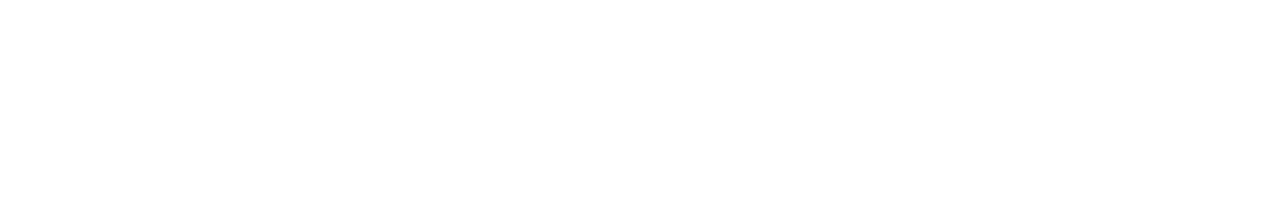
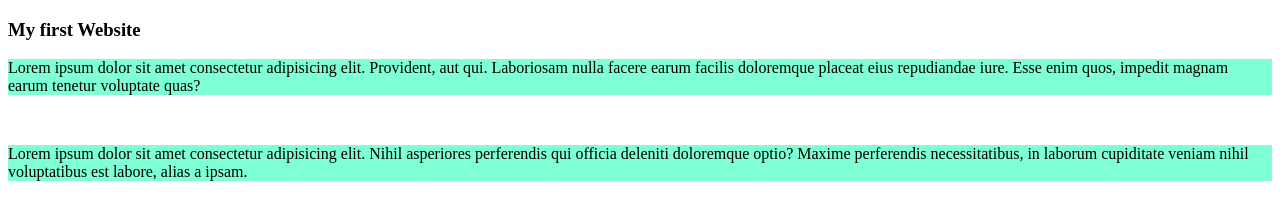
Before and after one commit to nusrat-rima/My-Simple-Website, a plain HTML site: page index.html in a window 1280 px wide. Drawn offline with Linux system fonts and the light colour scheme.

Commit message:
second commit

```diff
--- a/index.html
+++ b/index.html
@@ -3,9 +3,18 @@
 <head>
   <meta charset="UTF-8">
   <meta name="viewport" content="width=device-width, initial-scale=1.0">
-  <title>Document</title>
+  <title>MY Simple Website</title>
+  <link rel="stylesheet" href="styles/blog.css">
 </head>
 <body>
-
+  <div>
+    <h3>My first Website</h3>
+    <p class="blog">Lorem ipsum dolor sit amet consectetur adipisicing elit. Provident, aut qui. Laboriosam nulla facere earum facilis doloremque placeat eius repudiandae iure. Esse enim quos, impedit magnam earum tenetur voluptate quas?</p>
+    <br>
+  </div>
+  <div>
+    <p class="blog">Lorem ipsum dolor sit amet consectetur adipisicing elit. Nihil asperiores perferendis qui officia deleniti doloremque optio? Maxime perferendis necessitatibus, in laborum cupiditate veniam nihil voluptatibus est labore, alias a ipsam.</p>
+  </div>
+  <a href=""></a>
 </body>
 </html>
--- /dev/null
+++ b/styles/blog.css
@@ -0,0 +1,3 @@
+.blog{
+background-color: aquamarine;
+}
```
